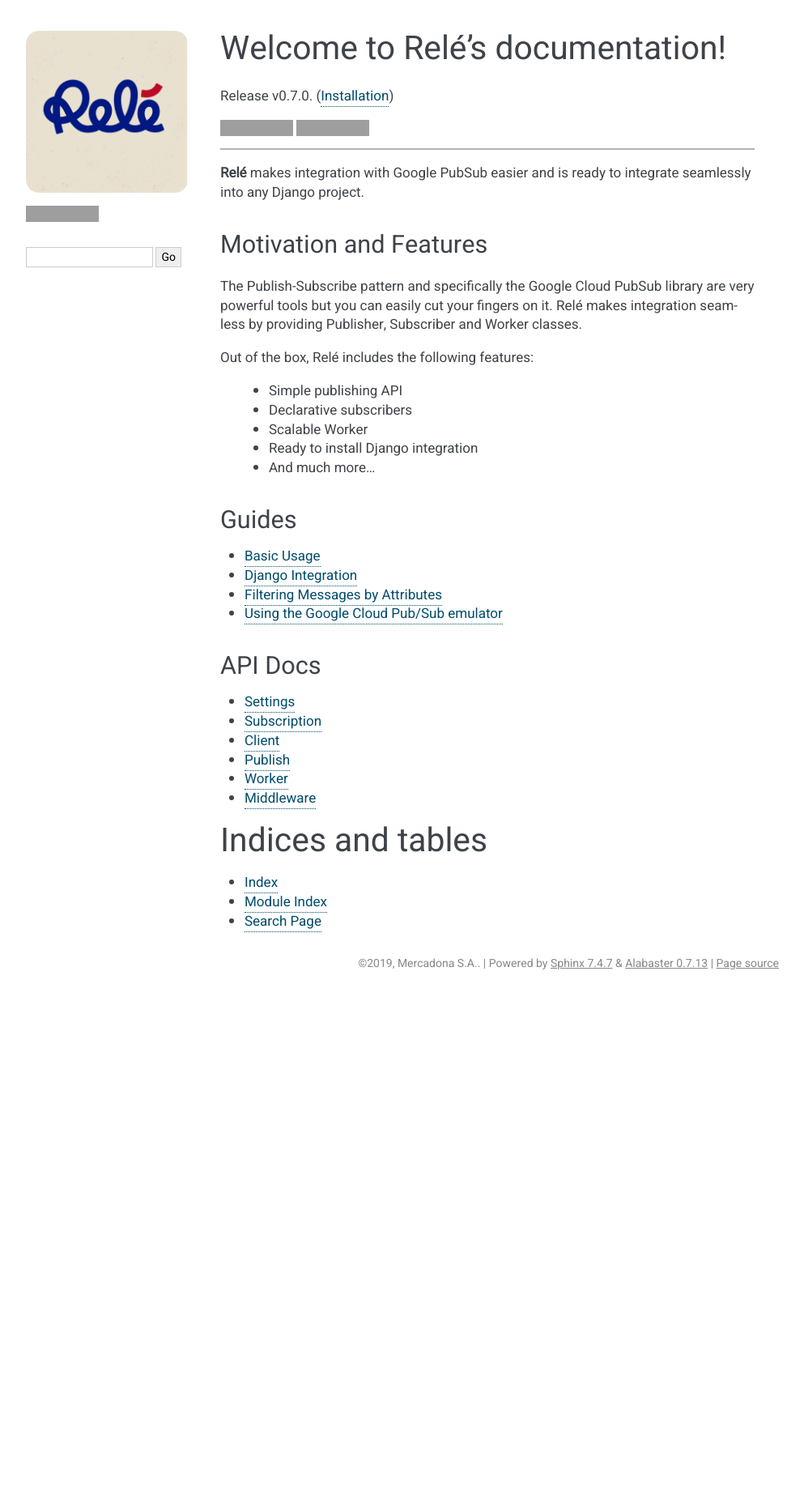
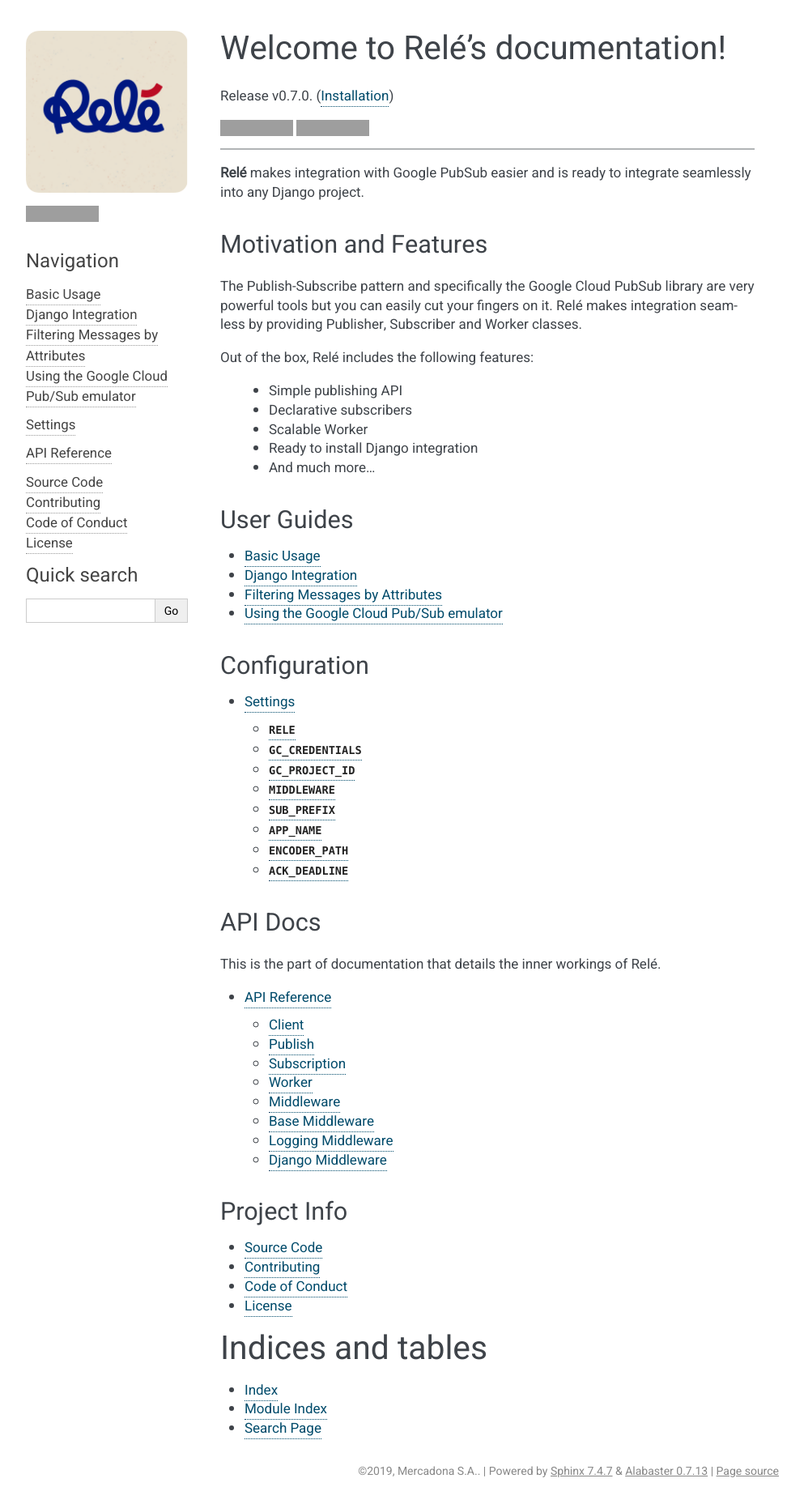
Before and after one commit to mercadona/rele, a Sphinx documentation site: the page built from docs/index.rst, in a window 1280 px wide. Shown: the whole page at 81% size, without its empty margins (148-1141 px from the left). Built offline with Sphinx 7.4.7, drawn with Linux system fonts in a browser that asks for light colours; before the commit the page ends 1230 px from its top, so only the background shows below that; grey boxes are pictures that could not be loaded.

Commit message:
Consolidate API docs to one file (#110)
Include built in search bar.
Include links to license, contributing, code of conduct and source code.
Include side bar navigation.

```diff
--- a/docs/_templates/sidebar.html
+++ b/docs/_templates/sidebar.html
@@ -8,9 +8,3 @@
 <iframe src="https://ghbtns.com/github-btn.html?user=mercadona&repo=rele&type=watch&count=true&size=large"
   allowtransparency="true" frameborder="0" scrolling="0" width="200px" height="35px"></iframe>
 </p>
-<div class="searchformwrapper">
-  <form class="search" action="search.html" method="get">
-    <input type="text" name="q" aria-labelledby="searchlabel">
-    <input type="submit" value="Go">
-  </form>
-</div>
--- a/docs/conf.py
+++ b/docs/conf.py
@@ -47,7 +47,19 @@
 # a list of builtin themes.
 #
 html_theme = "alabaster"
-html_theme_options = {"font_family": "Heebo"}
+html_theme_options = {
+    "font_family": "Heebo",
+    "logo_name": False,
+    "code_font_family": '"SFMono-Regular", Consolas, "Liberation Mono", Menlo, Courier, monospace',
+    "code_font_size": "0.8em",
+    "show_related": False,
+    "fixed_sidebar": False,
+    "github_banner": False,
+    "github_button": True,
+    "github_type": "star",
+    "github_user": "Mercadona",
+    "github_repo": "rele",
+}
 master_doc = "index"
 
 # Add any paths that contain custom static files (such as style sheets) here,
@@ -55,7 +67,7 @@
 # so a file named "default.css" will overwrite the builtin "default.css".
 html_static_path = ["_static"]
 
-html_sidebars = {"**": ["sidebar.html"]}
+html_sidebars = {"**": ["sidebar.html", "navigation.html", "searchbox.html"]}
 
 # Setup function
 def setup(app):
--- a/docs/index.rst
+++ b/docs/index.rst
@@ -34,8 +34,8 @@
     * Ready to install Django integration
     * And much more...
 
-Guides
-______
+User Guides
+___________
 
 .. toctree::
     :maxdepth: 1
@@ -46,18 +46,36 @@
     guides/rele_and_emulator
 
 
+Configuration
+_____________
+
+.. toctree::
+    :maxdepth: 2
+
+    api/settings
+
+
 API Docs
 ________
 
+This is the part of documentation that details the inner workings of Relé.
+
+
 .. toctree::
-    :maxdepth: 1
+    :maxdepth: 2
 
-    api/settings
-    api/subscription
     api/client
-    api/publish
-    api/worker
-    api/middleware
+
+Project Info
+____________
+
+.. toctree::
+   :maxdepth: 1
+
+    Source Code <https://github.com/mercadona/rele>
+    Contributing <https://github.com/mercadona/rele/blob/master/CONTRIBUTING.md>
+    Code of Conduct <https://github.com/mercadona/rele/blob/master/CODE_OF_CONDUCT.md>
+    License <https://github.com/mercadona/rele/blob/master/LICENSE>
 
 Indices and tables
 ==================
```
Also changed, not shown: docs/api/client.rst (+60 -4 lines), docs/api/middleware.rst (deleted, +0 -26 lines), docs/api/publish.rst (deleted, +0 -10 lines), docs/api/subscription.rst (deleted, +0 -11 lines), docs/api/worker.rst (deleted, +0 -10 lines).
